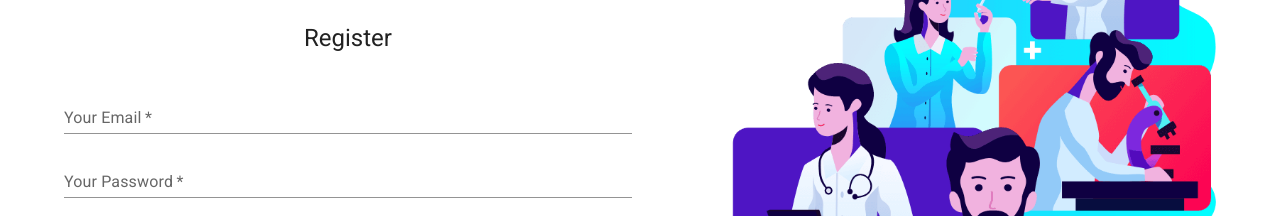
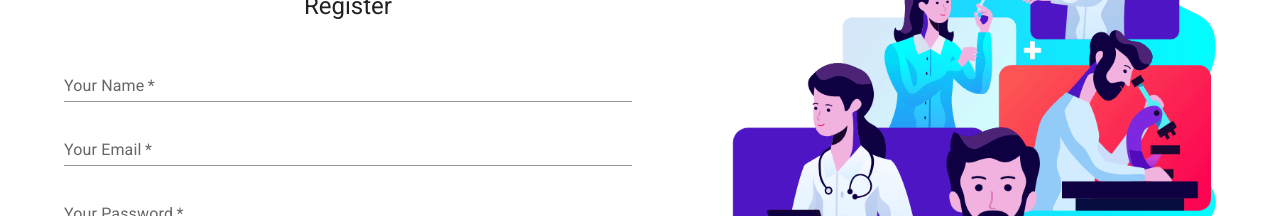
Before and after one commit to developer-suhag/doctors-portal-client, a React (Create React App) app: page /register in a window 1280 px wide. Shown: the part 216-432 px from the top of the page. Built offline with nearby package versions, Linux system fonts and the light colour scheme; no server answers.

Commit message:
update username

```diff
--- a/src/Pages/Appointment/BookingModal/BookingModal.js
+++ b/src/Pages/Appointment/BookingModal/BookingModal.js
@@ -5,6 +5,7 @@ import Modal from "@mui/material/Modal";
 import Fade from "@mui/material/Fade";
 import Typography from "@mui/material/Typography";
 import { Button, TextField } from "@mui/material";
+import useAuth from "../../../hooks/useAuth";
 
 const style = {
   position: "absolute",
@@ -20,6 +21,7 @@ const style = {
 
 const BookingModal = ({ bookingOpen, handleBookingClose, booking, date }) => {
   const { name, time } = booking;
+  const { user } = useAuth();
 
   const handleBookingSubmit = (e) => {
     alert("submitting");
@@ -58,14 +60,14 @@ const BookingModal = ({ bookingOpen, handleBookingClose, booking, date }) => {
               sx={{ my: 2, width: "100%" }}
               id="filled-size-small"
               type="text"
-              defaultValue="Your Name"
+              defaultValue={user?.displayName}
               size="small"
             />
             <TextField
               sx={{ my: 2, width: "100%" }}
               type="email"
               id="filled-size-small"
-              defaultValue="Your Email"
+              defaultValue={user?.email}
               size="small"
             />
             <TextField
--- a/src/Pages/Login/Login/Login.js
+++ b/src/Pages/Login/Login/Login.js
@@ -21,7 +21,7 @@ const Login = () => {
   const location = useLocation();
   const history = useHistory();
 
-  const handleOnChange = (e) => {
+  const handleonBlur = (e) => {
     const field = e.target.name;
     const value = e.target.value;
     const newValue = { ...loginData };
@@ -55,7 +55,7 @@ const Login = () => {
                 variant="standard"
                 fullWidth
                 label="Your Email"
-                onChange={handleOnChange}
+                onBlur={handleonBlur}
               ></TextField>
               <TextField
                 required
@@ -64,7 +64,7 @@ const Login = () => {
                 variant="standard"
                 fullWidth
                 label="Your Password"
-                onChange={handleOnChange}
+                onBlur={handleonBlur}
               ></TextField>
               <Button
                 type="submit"
--- a/src/Pages/Login/Register/Register.js
+++ b/src/Pages/Login/Register/Register.js
@@ -9,14 +9,15 @@ import {
   Typography,
 } from "@mui/material";
 import React, { useState } from "react";
-import { Link } from "react-router-dom";
+import { Link, useHistory } from "react-router-dom";
 import useAuth from "../../../hooks/useAuth";
 import login from "../../../images/login.png";
 
 const Register = () => {
   const [loginData, setLoginData] = useState({});
-  const { user, authError, handleRegister, authSuccess, isLoading } = useAuth();
-  const handleOnChange = (e) => {
+  const { authError, handleRegister, authSuccess, isLoading } = useAuth();
+  const history = useHistory();
+  const handleOnBlur = (e) => {
     const field = e.target.name;
     const value = e.target.value;
     const newValue = { ...loginData };
@@ -24,12 +25,12 @@ const Register = () => {
     setLoginData(newValue);
   };
   const handleEmailRegister = (e) => {
-    const { email, password, password2 } = loginData;
+    const { name, email, password, password2 } = loginData;
     if (password !== password2) {
       alert("Password Not matched");
       return;
     }
-    handleRegister(email, password);
+    handleRegister(email, password, name, history);
     e.preventDefault();
     e.target.reset();
   };
@@ -44,13 +45,23 @@ const Register = () => {
             <form onSubmit={handleEmailRegister}>
               <TextField
                 required
+                type="text"
+                name="name"
+                sx={{ mb: 2 }}
+                variant="standard"
+                fullWidth
+                label="Your Name"
+                onBlur={handleOnBlur}
+              ></TextField>
+              <TextField
+                required
                 type="email"
                 name="email"
                 sx={{ mb: 2 }}
                 variant="standard"
                 fullWidth
                 label="Your Email"
-                onChange={handleOnChange}
+                onBlur={handleOnBlur}
               ></TextField>
               <TextField
                 required
@@ -60,7 +71,7 @@ const Register = () => {
                 variant="standard"
                 fullWidth
                 label="Your Password"
-                onChange={handleOnChange}
+                onBlur={handleOnBlur}
               ></TextField>
               <TextField
                 required
@@ -70,7 +81,7 @@ const Register = () => {
                 variant="standard"
                 fullWidth
                 label="Re Enter Password"
-                onChange={handleOnChange}
+                onBlur={handleOnBlur}
               ></TextField>
               <Button
                 type="submit"
--- a/src/hooks/useFirebase.js
+++ b/src/hooks/useFirebase.js
@@ -1,14 +1,14 @@
 import {
+  createUserWithEmailAndPassword,
   getAuth,
-  createUserWithEmailAndPassword,
+  GoogleAuthProvider,
+  onAuthStateChanged,
   signInWithEmailAndPassword,
   signInWithPopup,
-  GoogleAuthProvider,
   signOut,
-  onAuthStateChanged,
+  updateProfile,
 } from "firebase/auth";
 import { useEffect, useState } from "react";
-
 import initializeAuthentication from "../Pages/Login/Firebase/firebase.init";
 
 initializeAuthentication();
@@ -22,13 +22,22 @@ const useFirebase = () => {
   const auth = getAuth();
   const googleProvider = new GoogleAuthProvider();
 
-  const handleRegister = (email, password) => {
+  const handleRegister = (email, password, name, history) => {
     setIsLoading(true);
     createUserWithEmailAndPassword(auth, email, password)
       .then((result) => {
         setUser(result.user);
         setAuthError("");
         setAuthSuccess("Register successfully!");
+        updateProfile(auth.currentUser, {
+          displayName: name,
+        })
+          .then(() => {
+            history.replace("/");
+          })
+          .catch((error) => {
+            setAuthError(error.message);
+          });
       })
       .catch((error) => {
         setAuthSuccess("");
```
